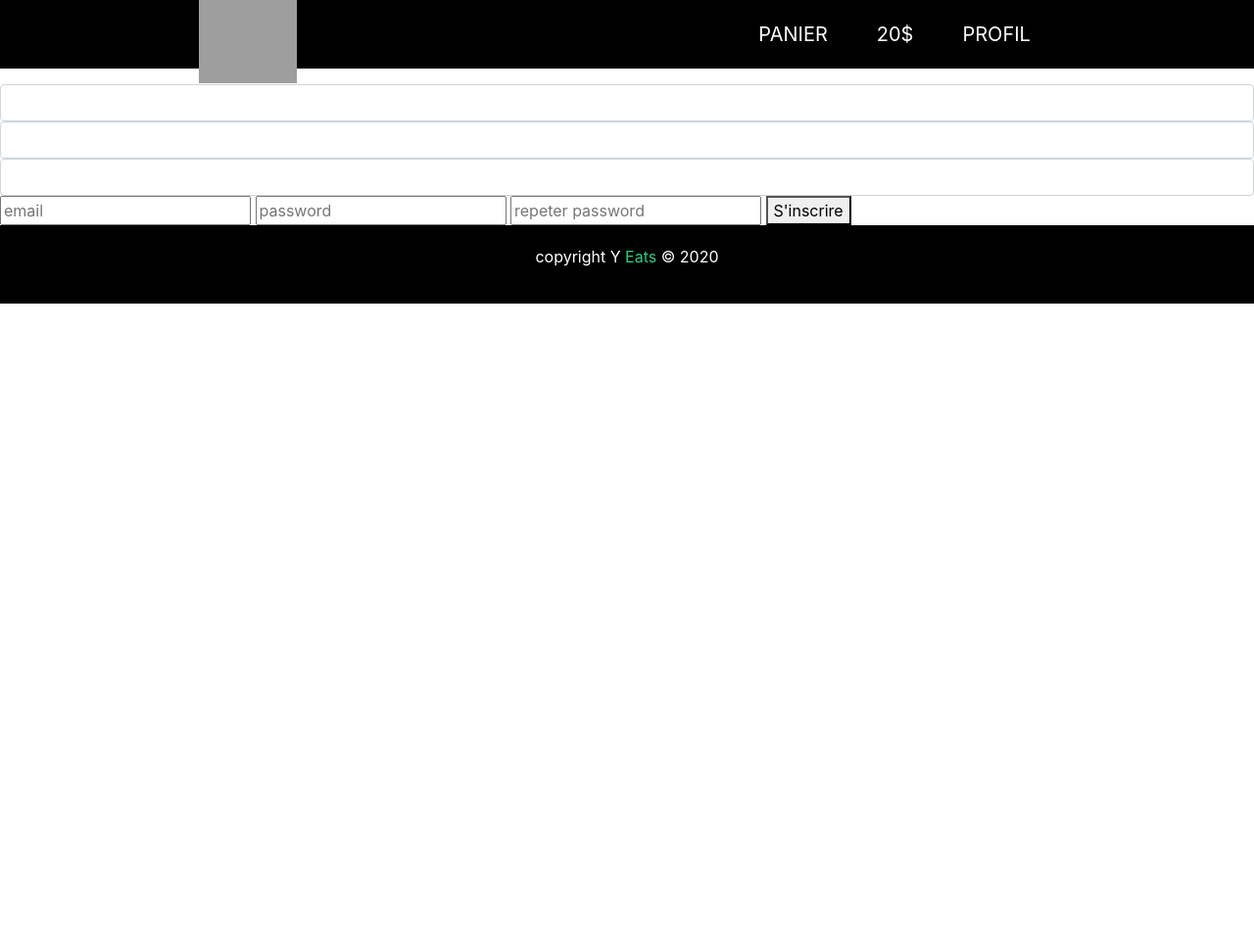
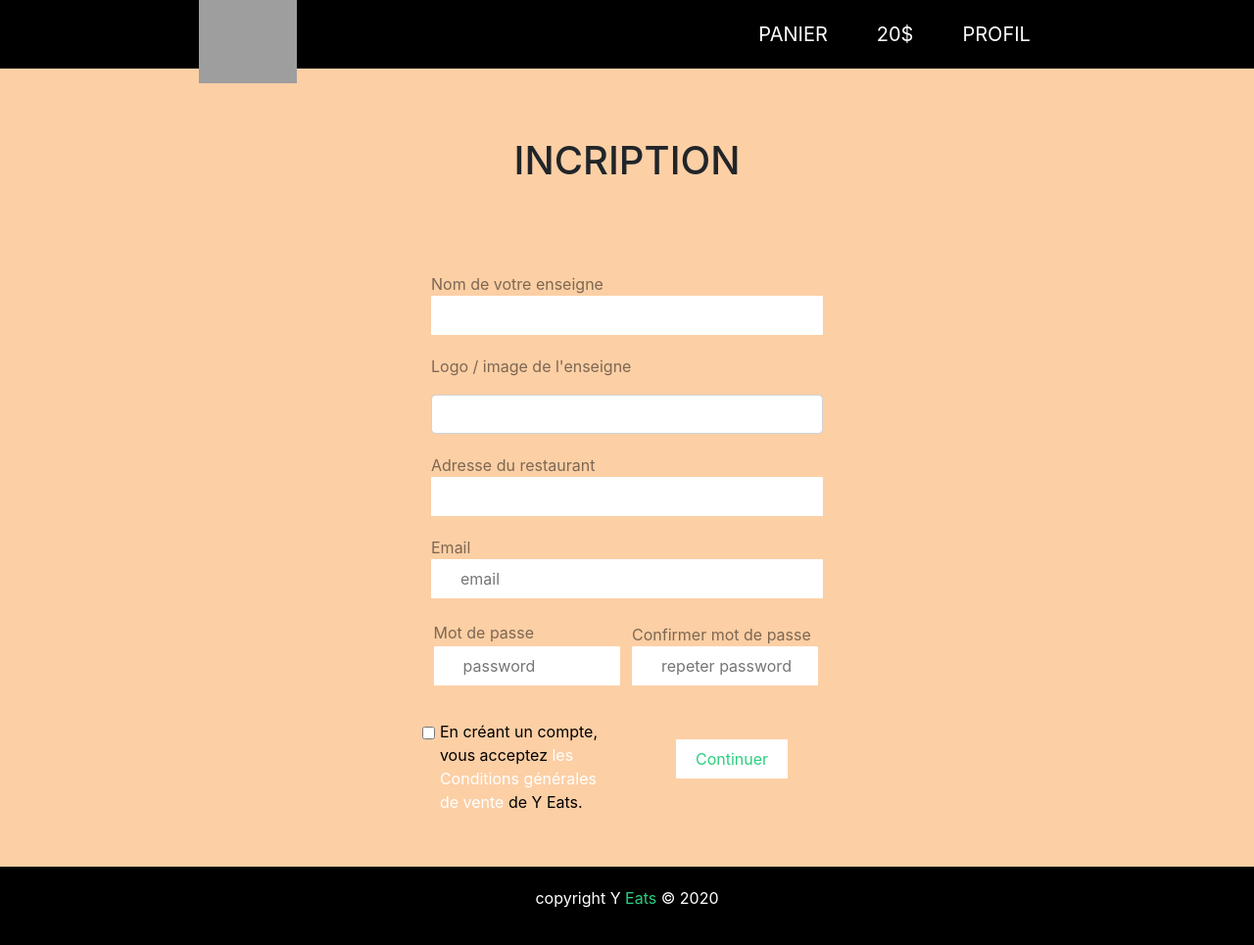
Before and after one commit to loux22/resto_delivery, a Symfony app: template delivery/templates/restorer/register.html.twig in a window 1280 px wide. Shown: the whole page at 98% size. Before the commit the page ends 310 px from the top, so only its background shows below. Run offline with Twig, Linux system fonts and the light colour scheme; the template is opened without the code that fills it, so the values that code supplies are empty; form fields are guessed from the names that the template uses; some libraries are stand-ins or nearby versions; grey boxes are pictures that could not be loaded.

Commit message:
page inscription restaurateur

```diff
--- /dev/null
+++ b/delivery/public/css/registerRestorer.css
@@ -0,0 +1,178 @@
+body{
+    background-color: rgb(252, 207, 165);
+}
+
+h1{
+    display: flex;
+    justify-content: center;
+    padding: 70px;
+}
+
+input{
+    padding-left: 30px;
+}
+
+.container__body{}
+
+.container__body--1{
+    display: grid;
+    justify-content: center;
+    margin: 20px;
+}
+.container__body--1 span{
+    color: rgba(0, 0, 0, 0.5);
+}
+.container__body--1 input{
+    width: 400px;
+    height: 40px;
+    background: #FFFFFF;
+    border: none;
+    border-radius: 1px;
+    color: rgba(0, 0, 0, 0.5);
+}
+
+.container__body--2{
+    display: grid;
+    justify-content: center;
+    margin: 20px;
+}
+.container__body--2 span{
+    color: rgba(0, 0, 0, 0.5);
+    margin-bottom: 17px;
+}
+.container__body--2 input{
+    width: 400px;
+    height: 40px;
+    /* background: #FFFFFF; */
+    /* border: none; */
+    /* border-radius: 1px; */
+    color: rgba(0, 0, 0, 0.5);
+}
+
+.container__body--3{
+    display: grid;
+    justify-content: center;
+    margin: 20px;
+}
+.container__body--3 span{
+    color: rgba(0, 0, 0, 0.5);
+}
+.container__body--3 input{
+    width: 400px;
+    height: 40px;
+    background: #FFFFFF;
+    border: none;
+    border-radius: 1px;
+    color: rgba(0, 0, 0, 0.5);
+}
+
+.container__body--4{
+    display: grid;
+    justify-content: center;
+    margin: 20px;
+}
+.container__body--4 span{
+    color: rgba(0, 0, 0, 0.5);
+}
+.container__body--4 input{
+    width: 400px;
+    height: 40px;
+    background: #FFFFFF;
+    border: none;
+    border-radius: 1px;
+    color: rgba(0, 0, 0, 0.5);
+}
+
+.container__body--5{
+    display: grid;
+    justify-content: flex-end;
+    margin: 2.5px;
+}
+.container__body--5 span{
+    color: rgba(0, 0, 0, 0.5);
+}
+.container__body--5 input{
+    width: 190px;
+    height: 40px;
+    background: #FFFFFF;
+    border: none;
+    border-radius: 1px;
+    color: rgba(0, 0, 0, 0.5);
+    margin-right: 5px;
+}
+
+.container__body--6{
+    display: grid;
+    justify-content: flex-start;
+    margin: 5px;
+}
+.container__body--6 span{
+    color: rgba(0, 0, 0, 0.5);
+}
+.container__body--6 input{
+    width: 190px;
+    height: 40px;
+    background: #FFFFFF;
+    border: none;
+    border-radius: 1px;
+    color: rgba(0, 0, 0, 0.5);
+    /* margin-left:5px; */
+}
+
+.container__body--56{
+display: grid;
+grid-template-columns: 1fr 1fr;
+}
+
+.container__bottom{
+    display: grid;
+    grid-template-columns: 1fr 1fr;
+}
+.container__bottom--check{
+    display: flex;
+    justify-content: flex-end;
+    margin: 30px;
+    color: black;
+}
+.container__bottom--check span{
+    color: white;
+}
+
+#test1{
+    position: relative;
+    bottom: 70px;
+}
+
+.container__bottom--button{
+    display: flex;
+    justify-content: flex-start;
+    margin: 50px 50px;
+    height: 40px;
+}
+.styled {
+    /* border: 0; */
+    line-height: 2.5;
+    padding: 0 20px;
+    font-size: 1rem;
+    text-align: center;
+    color: #2CCE80;
+    border-radius: 1px;
+    background-color: #ffffff;
+    border: black 10px;
+    /* background-image: linear-gradient(to top left,
+                                      rgba(0, 0, 0, .2),
+                                      rgba(0, 0, 0, .2) 30%,
+                                      rgba(0, 0, 0, 0)); */
+}
+
+.styled:hover {
+    background-color: #2CCE80;
+    box-shadow: inset -2px -2px 3px rgba(255, 255, 255, 0.6),
+    inset 2px 2px 3px rgba(255, 255, 255, 0.6);
+    color: white;
+}
+
+.styled:active {
+    box-shadow: inset -2px -2px 3px rgba(0, 0, 0, .6),
+                inset 2px 2px 3px rgba(0, 0, 0, .6);
+}
--- a/delivery/templates/restorer/register.html.twig
+++ b/delivery/templates/restorer/register.html.twig
@@ -2,32 +2,65 @@
 
 {% block title %}Register restaurent{% endblock %}
 
+{% block link %}
+<link rel="stylesheet" href="{{ asset('css/registerRestorer.css') }}">
+<link rel="stylesheet" href="{{ asset('css/navbar.css') }}">
+{% endblock %}
+
 {% block body %}
+<h1>INCRIPTION</h1>
     <p>{{error}}</p>
 
 {{form_start(restorerForm)}}
-
+<div class="container__body">
+    <div class="container__body--1">
+        <Span>Nom de votre enseigne</Span>
         {% if form_errors(restorerForm.name) %}
         {{form_errors(restorerForm.name)}}
     {% endif %}
     {{form_widget(restorerForm.name)}}
+    </div>
 
+    <div class="container__body--2">
+        <span>Logo / image de l'enseigne</span>
         {% if form_errors(restorerForm.file) %}
         {{form_errors(restorerForm.file)}}
         {% endif %}
         {{form_widget(restorerForm.file)}}
-
+    </div>
+    <div class="container__body--3">
+        <span>Adresse du restaurant</span>
         {% if form_errors(restorerForm.address) %}
         {{form_errors(restorerForm.address)}}
         {% endif %}
         {{form_widget(restorerForm.address)}}
-
+    </div>
+    <div class="container__body--4">
+        <span>Email</span>
         <input type="email" name="mail" placeholder="email">
-
+    </div>
+    <div class="container__body--56">
+        <div class="container__body--5">
+            <span>Mot de passe</span>
             <input type="password" name="password" placeholder="password">
+        </div>
+        <div class="container__body--6">
+            <span>Confirmer mot de passe</span>
             <input type="password" name="repeat" placeholder="repeter password">
-
-<button type="submit">S'inscrire</button>
-
+        </div>
+    </div>
+</div>
+<div class="container__bottom">
+    <div class="container__bottom--check">
+        <p>
+            <input type="checkbox" id="test1" />
+            <label for="test1" aria-describedby="label">En créant un compte, <br>
+                vous acceptez <span>les <br> Conditions générales <br> de vente</span>  de Y Eats.</label>
+        </p>
+    </div>
+    <div class="container__bottom--button">
+        <button class="favorite styled"type="button">Continuer</button>
+    </div>
+</div>
 {{form_end(restorerForm)}}
 {% endblock %}
```
Lines whose indentation alone changed are shown as unchanged.
